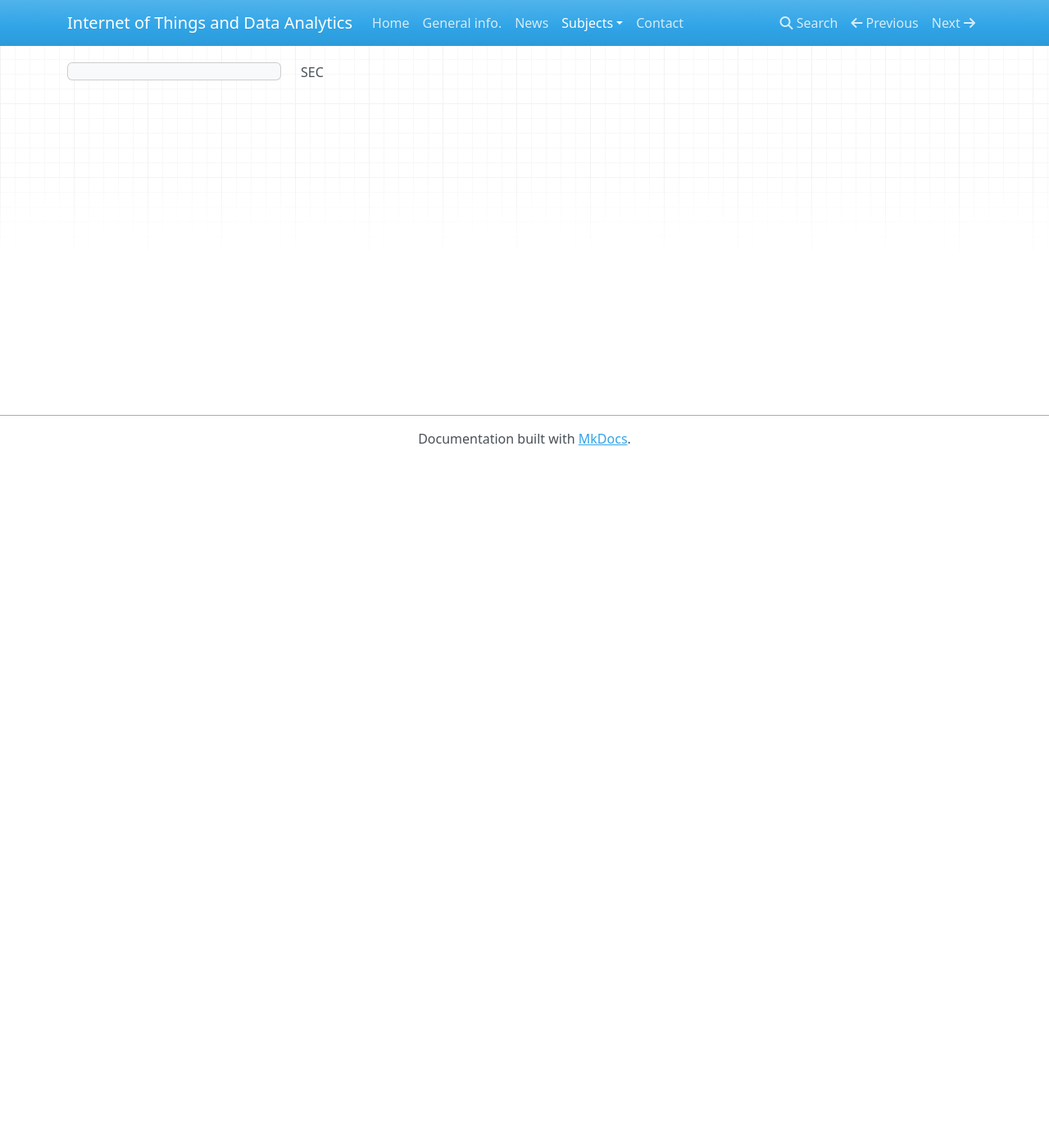
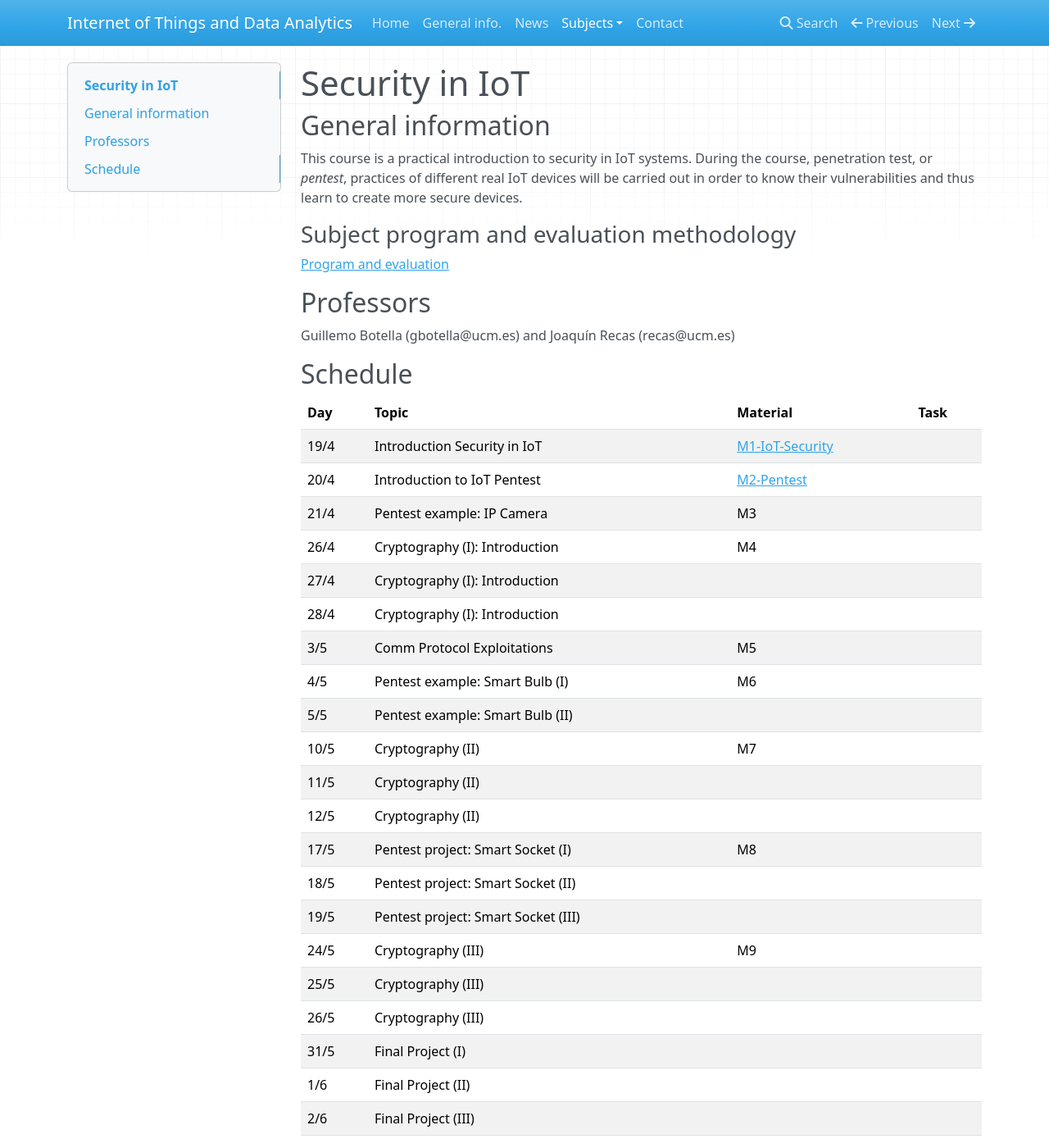
Before and after one commit to iot-da/iot-da.github.io, an MkDocs documentation site: the page built from docs/Subjects/SEC/index.md, in a window 1280 px wide and 1400 px high. Shown: the whole window at 82% size. Built offline with MkDocs 1.6.1, drawn with Linux system fonts in a browser that asks for light colours; nearby versions of some CDN libraries.

Commit message:
Material inicial de seguridad

```diff
--- a/docs/Subjects/SEC/index.md
+++ b/docs/Subjects/SEC/index.md
@@ -1 +1,39 @@
-SEC
+# Security in IoT
+
+## General information
+
+This course is a practical introduction to security in IoT systems. During the course, penetration test, or *pentest*, practices of different real IoT devices will be carried out in order to know their vulnerabilities and thus learn to create more secure devices.
+
+### Subject program and evaluation methodology
+
+[Program and evaluation](slides/Presentation.pdf)
+
+## Professors
+
+Guillemo Botella (gbotella@ucm.es) and Joaquín Recas (recas@ucm.es)
+
+## Schedule
+
+| Day  | Topic                               | Material                                      | Task |
+| ---- | ----------------------------------- | --------------------------------------------- | ---- |
+| 19/4 | Introduction Security in IoT        | [M1-IoT-Security](slides/M1-IoT-Security.pdf) |      |
+| 20/4 | Introduction to IoT Pentest         | [M2-Pentest](slides/M2-Pentest.pdf)           |      |
+| 21/4 | Pentest example: IP Camera          | M3                                            |      |
+| 26/4 | Cryptography (I): Introduction      | M4                                            |      |
+| 27/4 | Cryptography (I): Introduction      |                                               |      |
+| 28/4 | Cryptography (I): Introduction      |                                               |      |
+| 3/5  | Comm Protocol Exploitations         | M5                                            |      |
+| 4/5  | Pentest example: Smart Bulb (I)     | M6                                            |      |
+| 5/5  | Pentest example: Smart Bulb (II)    |                                               |      |
+| 10/5 | Cryptography (II)                   | M7                                            |      |
+| 11/5 | Cryptography (II)                   |                                               |      |
+| 12/5 | Cryptography (II)                   |                                               |      |
+| 17/5 | Pentest project: Smart Socket (I)   | M8                                            |      |
+| 18/5 | Pentest project: Smart Socket (II)  |                                               |      |
+| 19/5 | Pentest project: Smart Socket (III) |                                               |      |
+| 24/5 | Cryptography (III)                  | M9                                            |      |
+| 25/5 | Cryptography (III)                  |                                               |      |
+| 26/5 | Cryptography (III)                  |                                               |      |
+| 31/5 | Final Project (I)                   |                                               |      |
+| 1/6  | Final Project (II)                  |                                               |      |
+| 2/6  | Final Project (III)                 |                                               |      |
```
Also changed, not shown: 3 other files.
